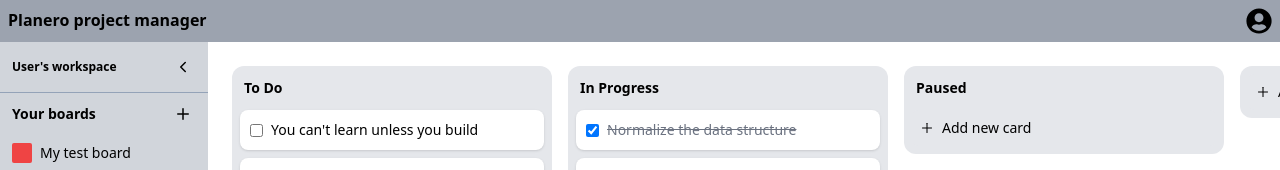
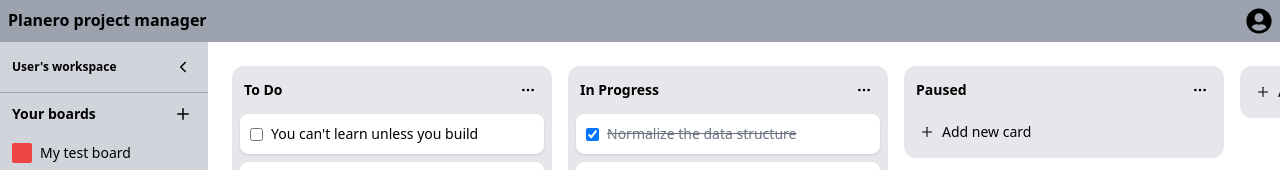
Before and after one commit to raknos13/planero-planner-react, a React (Vite) app: page / in a window 1280 px wide. Shown: the top 170 px of the page. Built offline with nearby package versions, Linux system fonts and the light colour scheme.

Commit message:
Add show more actions button for List

```diff
--- a/src/components/List.jsx
+++ b/src/components/List.jsx
@@ -40,6 +40,9 @@ export default function List({
         {...dragHandleProps}
       >
         <span className="text-sm font-bold">{list.title}</span>
+        <button className="p-1 rounded-md hover:bg-gray-400">
+          <FiMoreHorizontal />
+        </button>
       </div>
       <Droppable droppableId={list.id}>
         {(provided) => (
```
